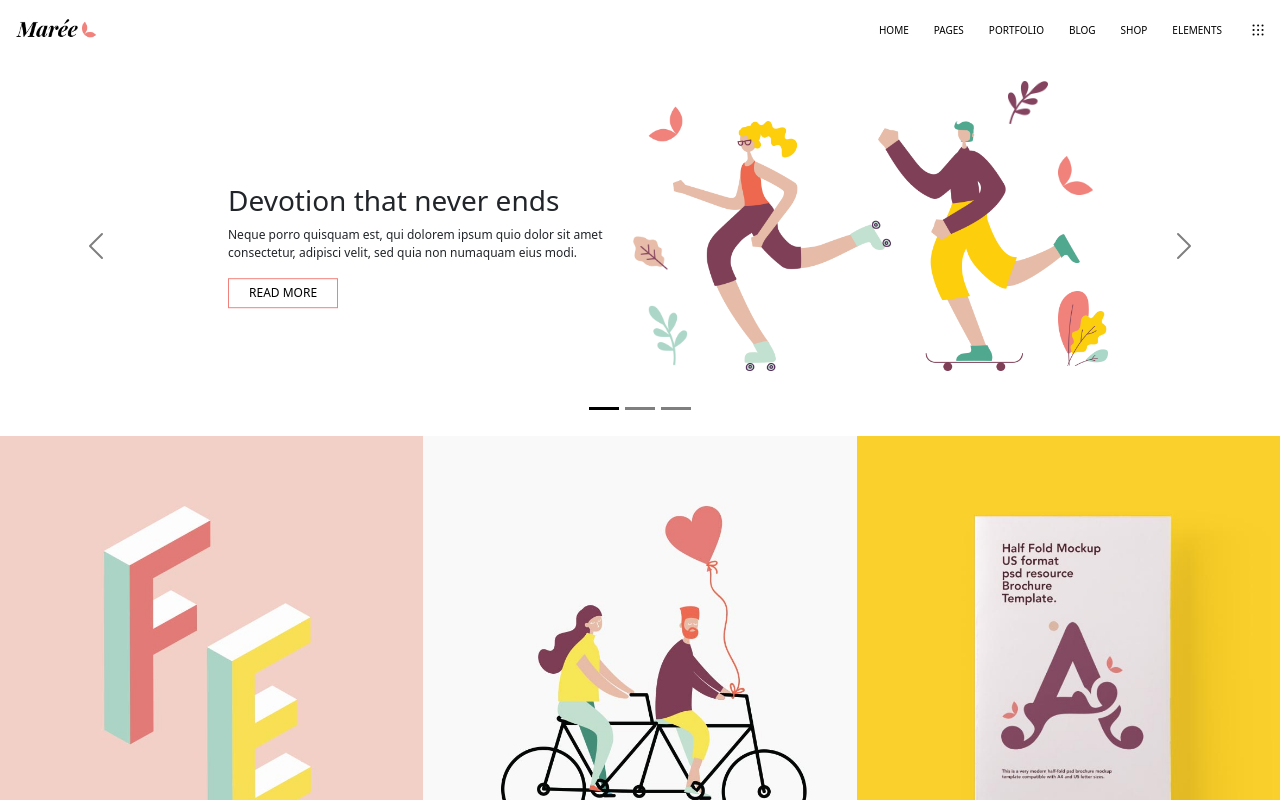
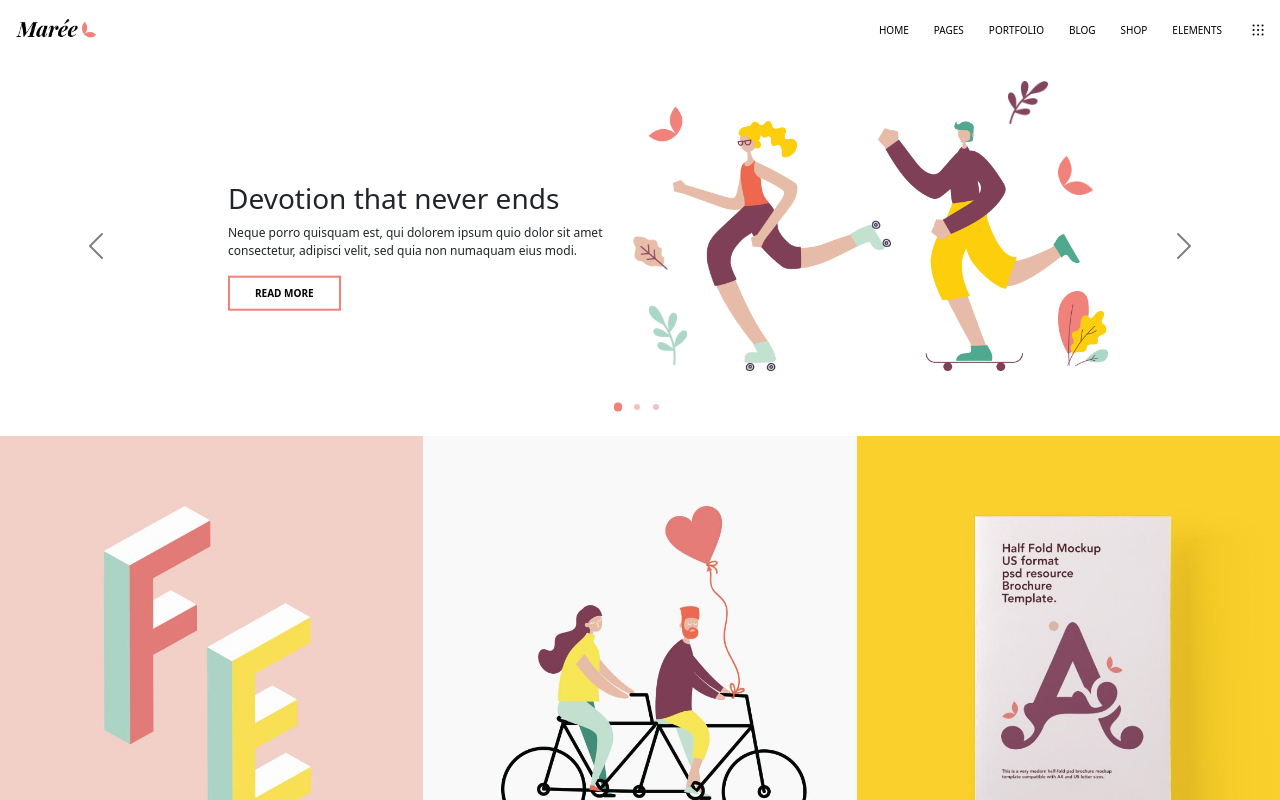
Before and after one commit to estherpinos/proj-html-vuejs, a Vue app: page / in a window 1280 px wide. Shown: the top 800 px of the page. Built offline with nearby package versions, Linux system fonts and the light colour scheme.

Commit message:
Add [dots in carousel]

```diff
--- a/src/components/partials/Carousel.vue
+++ b/src/components/partials/Carousel.vue
@@ -122,9 +122,24 @@
 <style lang="scss" scoped>
 @use '../../sass/variabiles' as *;
 
+
 .jumbotron{
     height: 350px;
     margin-bottom: 30px;
+
+    .carousel-indicators{
+        button{
+          width: 6px;
+          height: 6px;
+          background-color: $tx-salmon;
+          margin-right: 10px;
+          border-radius: 100%;
+
+          &.active{
+            transform: scale(1.5);
+          }
+        }
+      }
     .carousel-item{
       height: 380px;
 
@@ -143,9 +158,10 @@
           }
 
           .btn-read-more{
-            border: 1px solid $fill-salmon;
-            font-size: 12px;
-            padding:  5px 20px;
+            border: 2px solid $fill-salmon;
+            font-size: 10px;
+            font-weight: 700;
+            padding:  8px 25px;
           }
         }
 
@@ -240,10 +256,9 @@
 
 
       }
+    }
 
 
-
-    }
 
 
 
--- a/src/components/partials/Contact.vue
+++ b/src/components/partials/Contact.vue
@@ -45,7 +45,14 @@ section{
         background-color: $bg-green-light;
         font-size: 10px;
 
+        &:hover{
+          background-color: $bg-brown-dark;
+          color:white;
+        }
+
       }
+
+
 
     }
 
```
